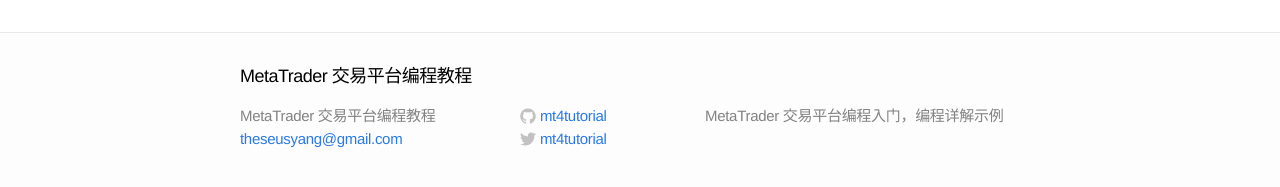
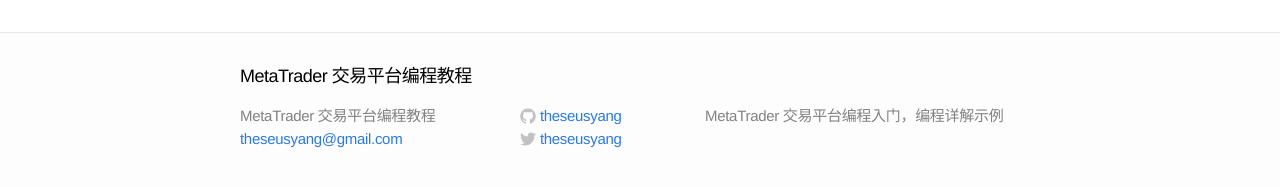
Before and after one commit to theseusyang/MT4Tutorial, a Jekyll site: the page built from about.md, in a window 1280 px wide. Shown: the part 338-525 px from the top of the page. Built offline with Jekyll 4.4.1, drawn with Linux system fonts in a browser that asks for light colours.

Commit message:
change user name

```diff
--- a/_config.yml
+++ b/_config.yml
@@ -4,8 +4,8 @@
 description: "MetaTrader 交易平台编程入门，编程详解示例"
 baseurl: ""
 url: "http://mt4tutorial.github.io"
-twitter_username: mt4tutorial
-github_username:  mt4tutorial
+twitter_username: theseusyang
+github_username:  theseusyang
 
 # Build settings
 markdown: kramdown
```
